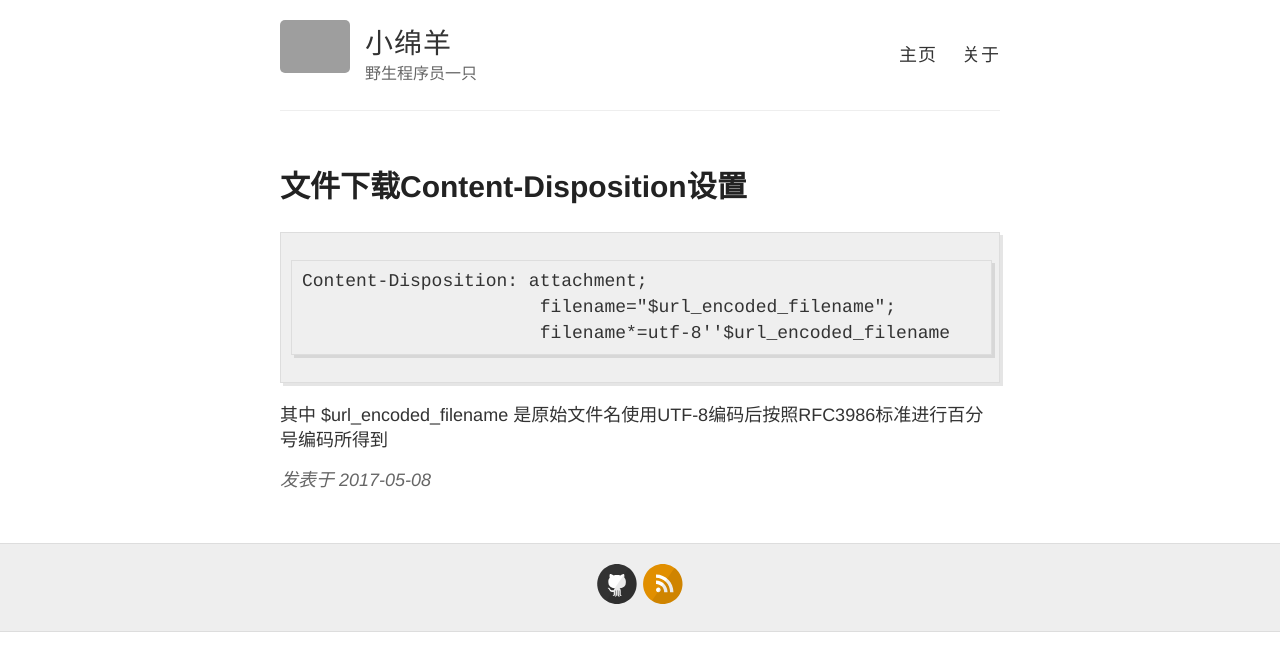
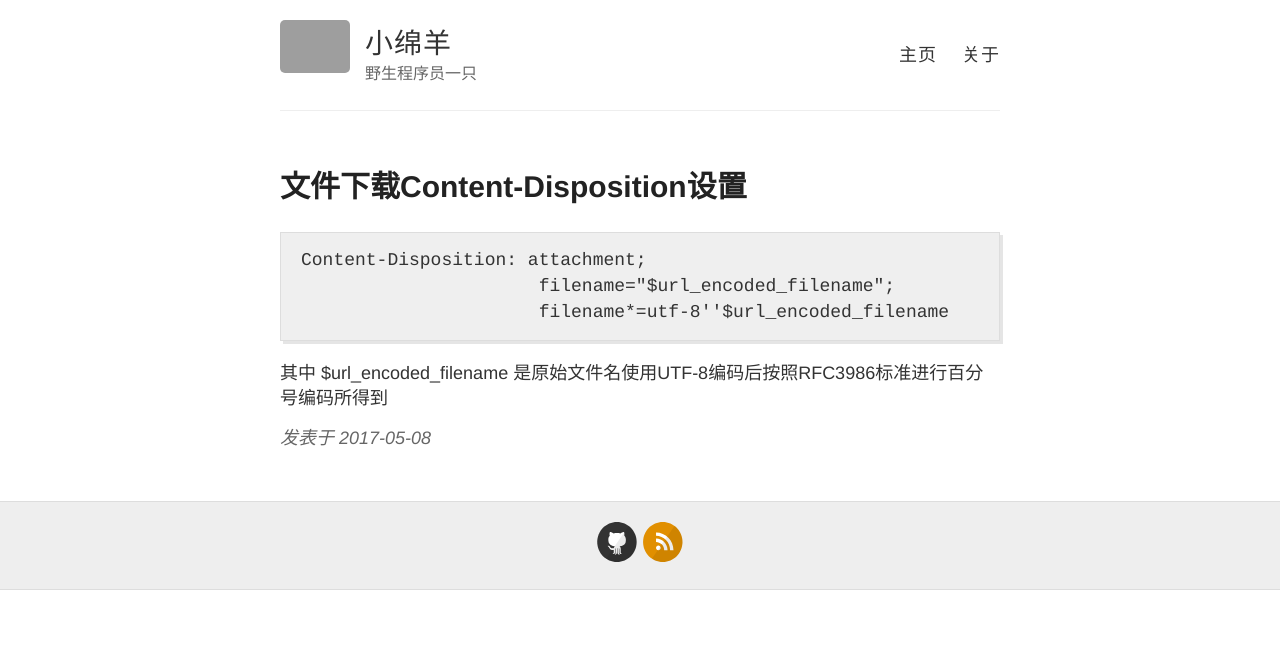
Before and after one commit to mingyangxiao/blog, a Jekyll site: the page built from _posts/2017-05-08-content-disposition.md, in a window 1280 px wide. Shown: the top 671 px of the page. Built offline with Jekyll 4.4.1, drawn with Linux system fonts in a browser that asks for light colours; grey boxes are pictures that could not be loaded.

Commit message:
修改代码高亮样式

```diff
--- a/_sass/_highlights.scss
+++ b/_sass/_highlights.scss
@@ -9,6 +9,12 @@
   margin: 20px 0 20px 0;
   /*overflow: scroll;*/
   overflow: auto;
+}
+
+pre.highlight{
+    border: none;
+    margin: 0;
+    box-shadow: none;
 }
 
 code {
```
